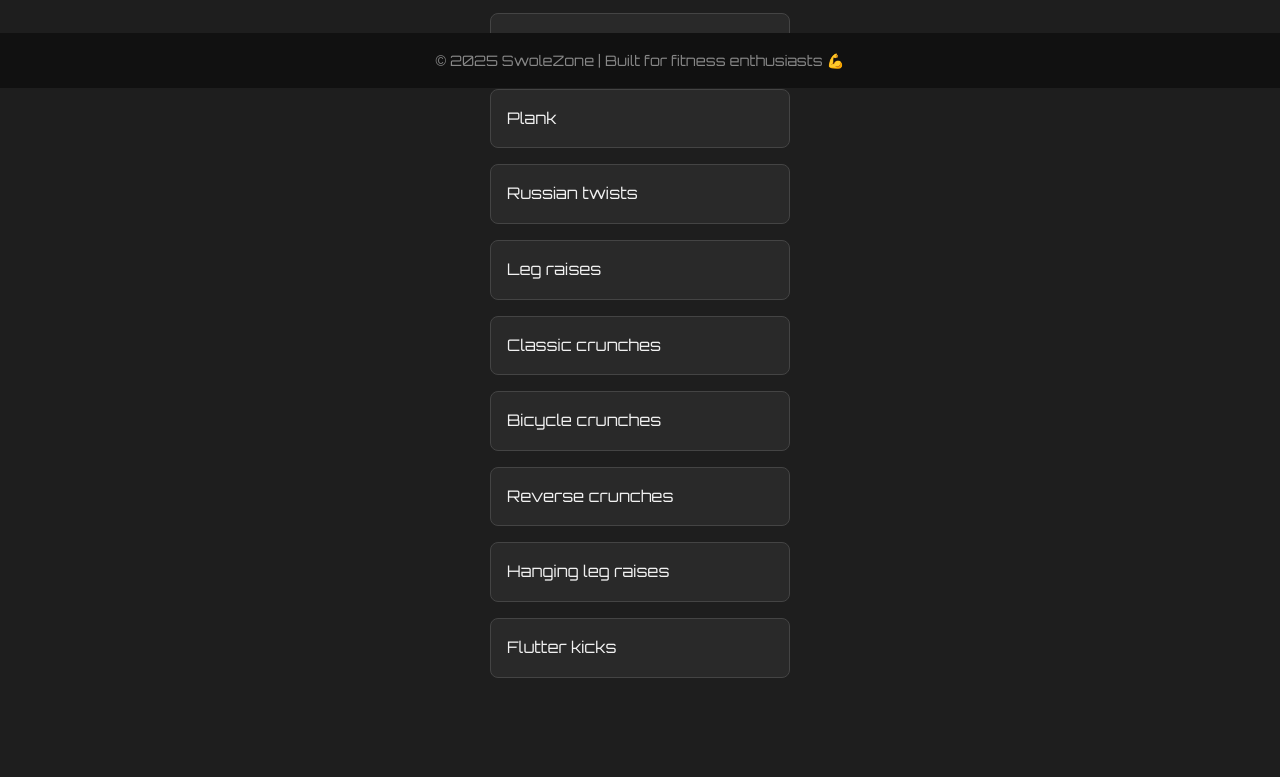
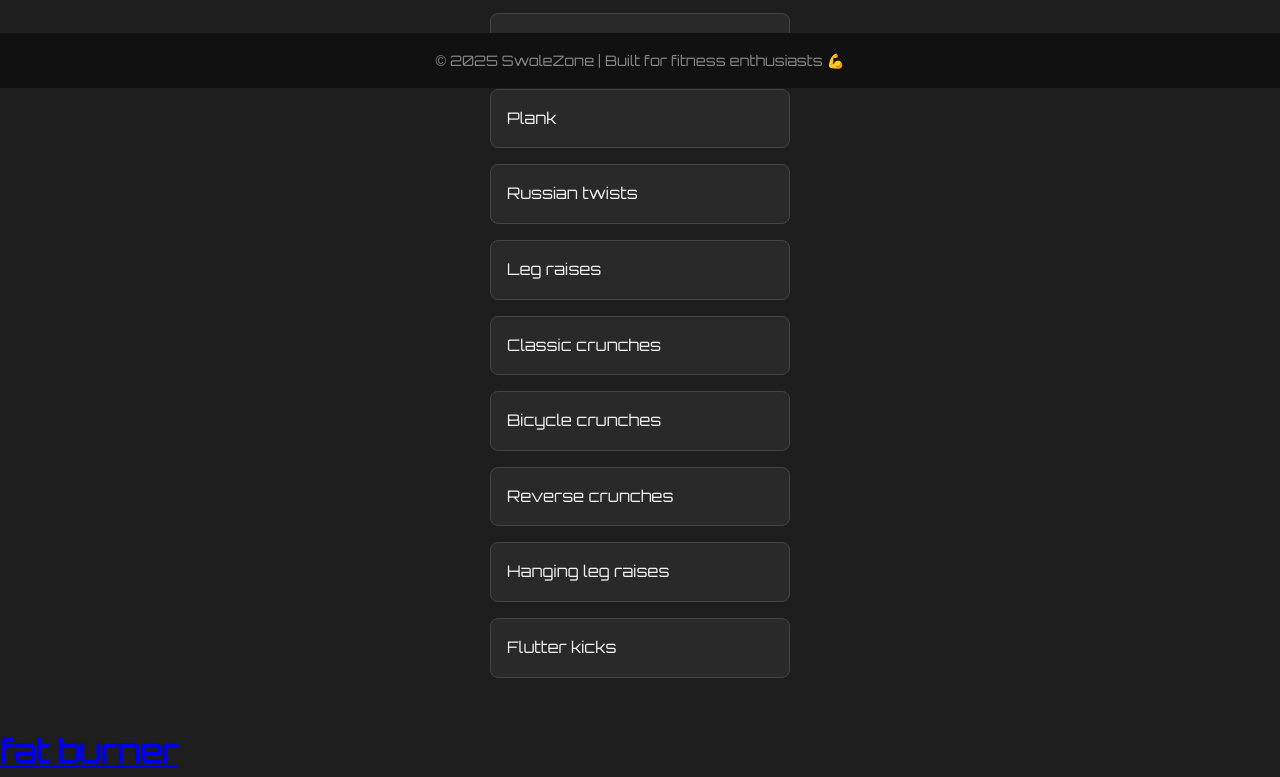
Before and after one commit to workoutdammit/workouts, a plain HTML site: page index.html in a window 1280 px wide. Shown: the part 712-1489 px from the top of the page. Before the commit the page ends 1438 px from the top, so only its background shows below. Drawn offline with Linux system fonts and the light colour scheme.

Commit message:
Update index.html

```diff
--- a/index.html
+++ b/index.html
@@ -32,6 +32,8 @@
     <p>&copy; 2025 SwoleZone | Built for fitness enthusiasts 💪</p>
   </footer>
 
+  <h1><a href = "fatburner.html">fat burner</a></h1>
+
   <script src="script.js"></script>
 </body>
 </html>
```
